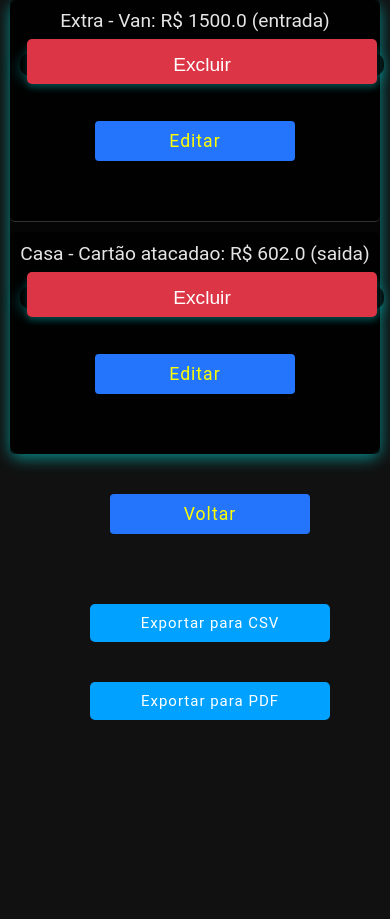
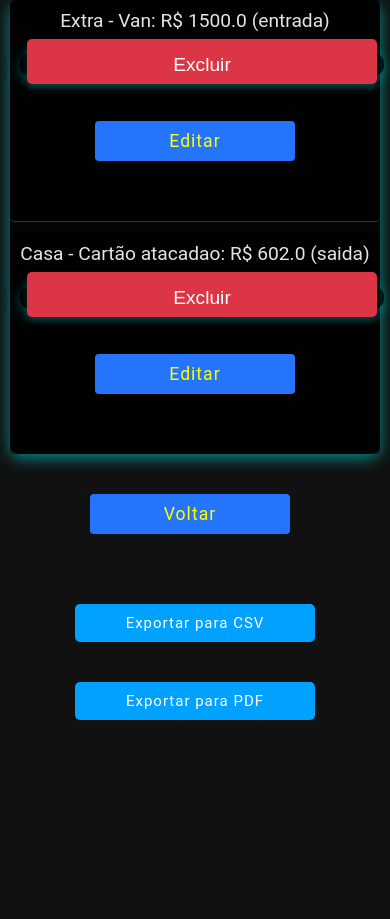
Before and after one commit to DevAnderson4806/cash-money, a Flask app: page /saldo in a window 390 px wide. Shown: the part 425-1344 px from the top of the page. Run offline with Flask 3, Linux system fonts and the light colour scheme; a user stored in the database is signed in; data comes from the database, SQL or seed files in the repository.

Commit message:
versão 1.7.2v

```diff
--- a/static/saldo.css
+++ b/static/saldo.css
@@ -402,10 +402,10 @@ canvas {
     }
 
     div a {
-        margin-left: 110px;
+        margin-left: 90px;
     }
 
     .btn {
-        margin-left: 90px;
+        margin-left: 75px;
     }
 }
```
